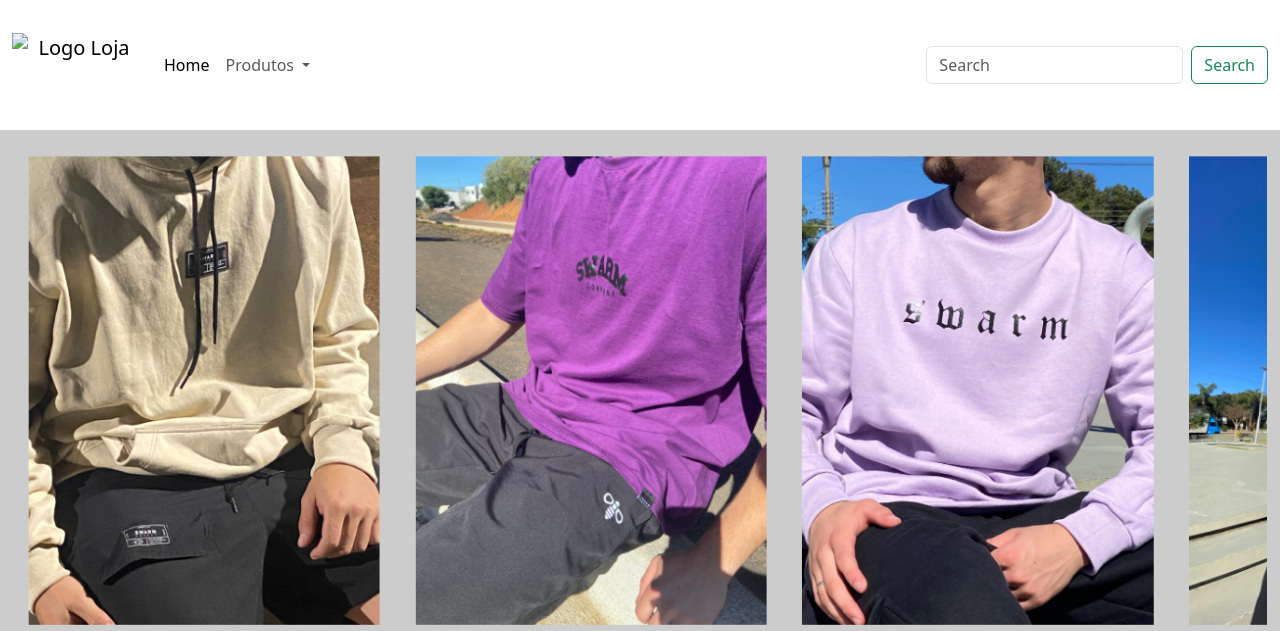
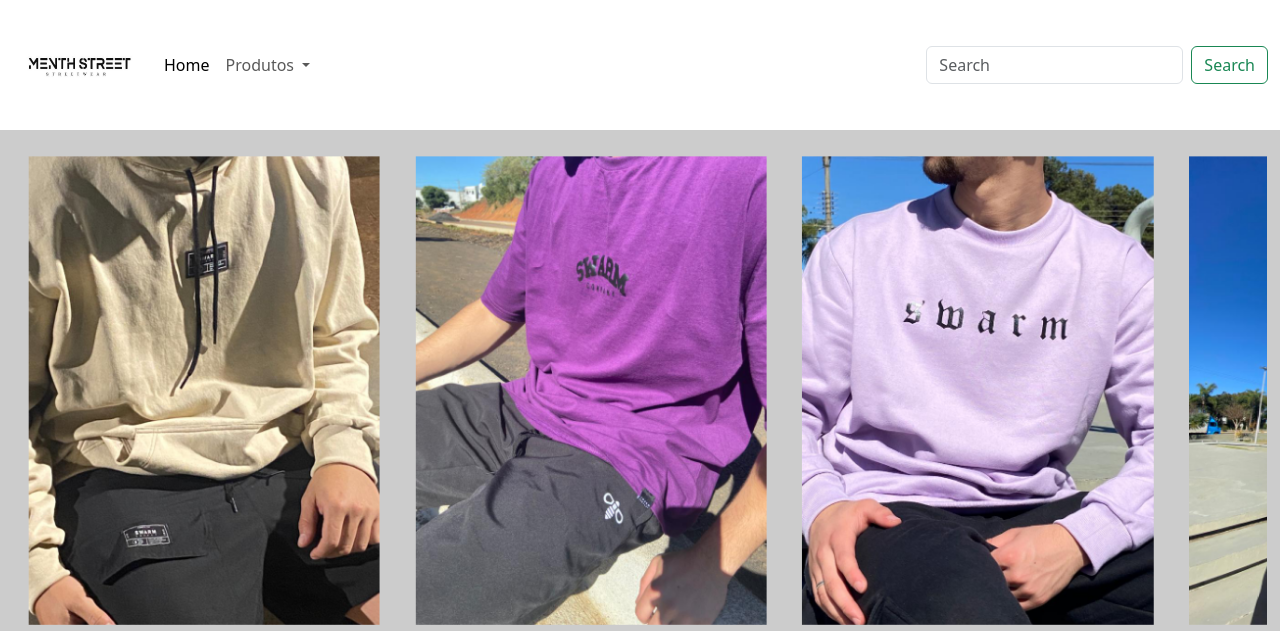
Before and after one commit to erickbleicher15/menth, a plain HTML site: page index.html in a window 1280 px wide. Shown: the top 631 px of the page. Drawn offline with nearby package versions, Linux system fonts and the light colour scheme.

Commit message:
Update index.html

```diff
--- a/index.html
+++ b/index.html
@@ -17,7 +17,7 @@
 
   <nav class="navbar navbar-expand-lg bg-white fixed-top">
     <div class="container-fluid">
-      <a class="d-flex float-left navbar-brand" href="index.html"><img src="logo3.jpeg" alt="Logo Loja" height="64px"
+      <a class="d-flex float-left navbar-brand" href="index.html"><img src="img/logo3.jpeg" alt="Logo Loja" height="64px"
           width="128px"></a>
       <button class="navbar-toggler" type="button" data-bs-toggle="collapse" data-bs-target="#navbarSupportedContent"
         aria-controls="navbarSupportedContent" aria-expanded="false" aria-label="Toggle navigation">
```
